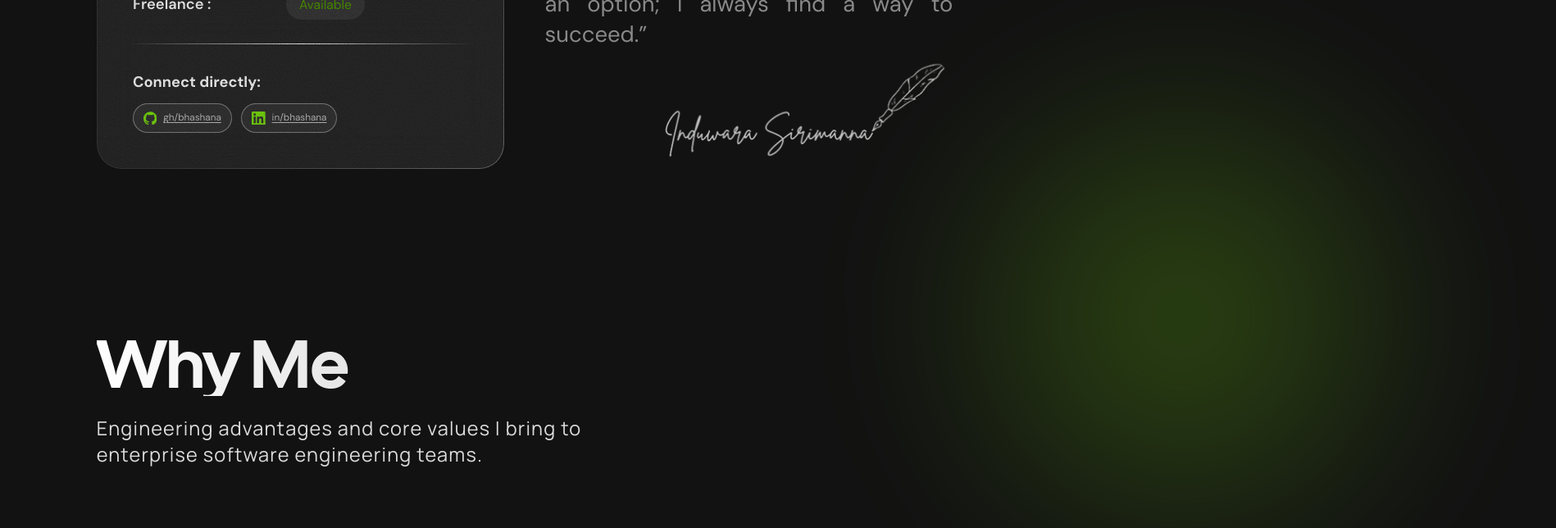
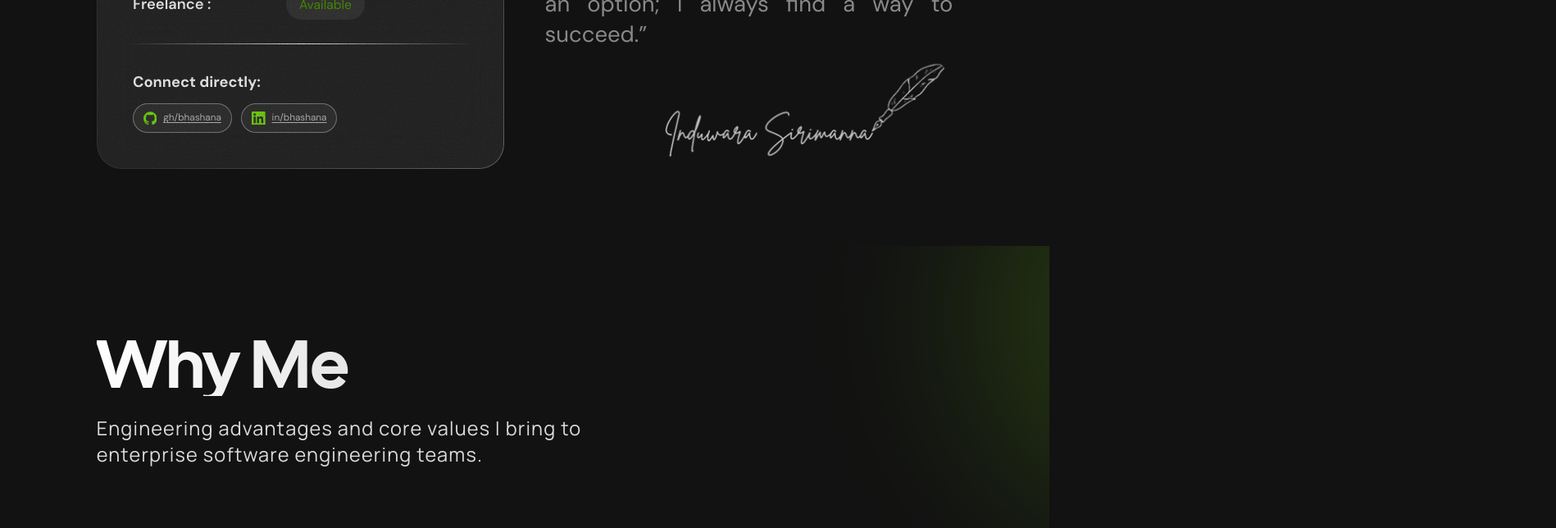
Before and after one commit to bhashanasirimanna/bhashanasirimanna.github.io, a Next.js app: page / in a window 1280 px wide. Shown: the part 1453-2097 px from the top of the page at 82% size, 1898 px wide, since content can reach past the window. Built offline with nearby package versions, Linux system fonts and the light colour scheme; a web font is replaced by a local one.

Commit message:
fix: update overflow properties in CSS; add overflow-hidden class to WhyMe section; update LinkedIn URL in site config

```diff
--- a/app/globals.css
+++ b/app/globals.css
@@ -52,13 +52,14 @@
 
 html {
   scroll-behavior: auto;
+  overflow-x: clip;
 }
 
 body {
   background: var(--color-ink);
   color: #ffffff;
   font-family: var(--font-sans);
-  overflow-x: hidden;
+  overflow-x: clip;
 }
 
 .skip-link {
--- a/components/sections/WhyMe.tsx
+++ b/components/sections/WhyMe.tsx
@@ -45,7 +45,7 @@ export default function WhyMe() {
   return (
     <section
       id="why-me"
-      className="relative bg-ink px-[2.51vh] tp:px-[4.651vh] tl:px-[6.202vh] dt:px-[14.706vh] pt-[8.368vh] tp:pt-[7.267vh] tl:pt-[9.69vh] dt:pt-[13.848vh] pb-[8.368vh] tp:pb-[7.267vh] tl:pb-[9.69vh] dt:pb-[15.319vh]"
+      className="relative overflow-hidden bg-ink px-[2.51vh] tp:px-[4.651vh] tl:px-[6.202vh] dt:px-[14.706vh] pt-[8.368vh] tp:pt-[7.267vh] tl:pt-[9.69vh] dt:pt-[13.848vh] pb-[8.368vh] tp:pb-[7.267vh] tl:pb-[9.69vh] dt:pb-[15.319vh]"
     >
       <GlowOrb
         className="right-[-27.197vh] tp:right-[-21.802vh] tl:right-[-38.76vh] dt:right-[-63.725vh] top-[-12.552vh] tp:top-[-10.901vh] tl:top-[-19.38vh] dt:top-[-32.843vh] size-[41.841vh] tp:size-[43.605vh] tl:size-[62.984vh] dt:size-[87.01vh] rotate-[23deg] opacity-[0.26]"
@@ -67,7 +67,7 @@ export default function WhyMe() {
           {values.map(({ icon: Icon, title, subtitle, description, tint }) => (
             <RevealStaggerItem
               key={title}
-              className={`flex h-full flex-col items-start gap-[2.092vh] tp:gap-[1.744vh] tl:gap-[2.132vh] dt:gap-[3.309vh] rounded-[2.51vh] tp:rounded-[2.035vh] tl:rounded-[2.713vh] dt:rounded-[3.489vh] backdrop-blur-[2.51vh] tp:backdrop-blur-[1.744vh] tl:backdrop-blur-[2.326vh] dt:backdrop-blur-[2.941vh] p-[2.092vh] tp:p-[2.035vh] tl:p-[2.132vh] dt:p-[2.451vh] ${
+              className={`relative flex h-full flex-col items-start gap-[2.092vh] tp:gap-[1.744vh] tl:gap-[2.132vh] dt:gap-[3.309vh] rounded-[2.51vh] tp:rounded-[2.035vh] tl:rounded-[2.713vh] dt:rounded-[3.489vh] backdrop-blur-[2.51vh] tp:backdrop-blur-[1.744vh] tl:backdrop-blur-[2.326vh] dt:backdrop-blur-[2.941vh] p-[2.092vh] tp:p-[2.035vh] tl:p-[2.132vh] dt:p-[2.451vh] ${
                 tint ? "bg-white/10" : "bg-white/[0.03]"
               }`}
             ><div
--- a/lib/site-config.ts
+++ b/lib/site-config.ts
@@ -23,7 +23,7 @@ export const siteConfig = {
   ],
   social: {
     github: "https://github.com/bhashanasirimanna",
-    linkedin: "https://linkedin.com/in/bhashana",
+    linkedin: "https://www.linkedin.com/in/induwara-sirimanna",
   },
   themeColor: "#121212",
 };
```
